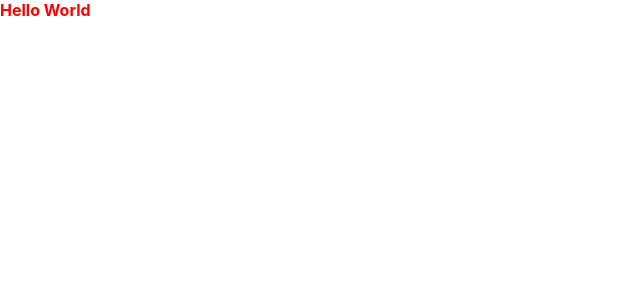
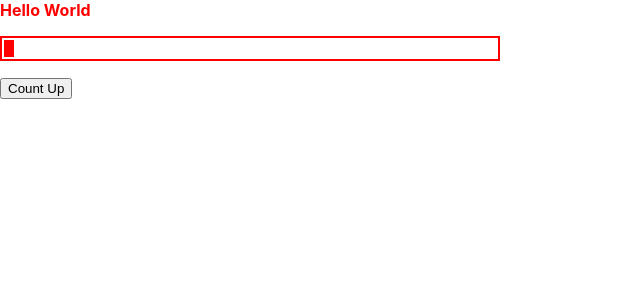
Before and after one commit to honjio/graphql-recoil-example, a Next.js app: page / in a window 1280 px wide. Shown: the top 300 px of the page, without its empty margins (0-640 px from the left). Built offline with nearby package versions, Linux system fonts and the light colour scheme.

Commit message:
[Add] progress コンポーネント

```diff
--- /dev/null
+++ b/src/components/progress/index.ts
@@ -0,0 +1,2 @@
+export { Progress } from './progress';
+export { useProgressUpdater } from './state';
--- /dev/null
+++ b/src/components/progress/progress.tsx
@@ -0,0 +1,36 @@
+import styled from '@emotion/styled';
+import { useProgressValue } from './state';
+
+const _Progress = styled.ul((props: { bgColor: string }) => ({
+    display: 'flex',
+    justifyContent: 'flex-start',
+    border: `2px solid ${props.bgColor}`,
+    padding: 2,
+    height: 25,
+    width: 500,
+
+    li: {
+        listStyle: 'none',
+        height: '100%',
+        width: 10,
+        backgroundColor: props.bgColor,
+    }
+}));
+
+type ProgressProps = {
+    bgColor: string;
+};
+
+export const Progress = (props: ProgressProps) => {
+    console.log('Render Progress');
+    const length = useProgressValue();
+    return (
+        <_Progress bgColor={props.bgColor}>
+            {
+                [...Array(length)].map((_, i) => {
+                    return <li key={i}></li>;
+                })
+            }
+        </_Progress>
+    );
+}
--- /dev/null
+++ b/src/components/progress/state.ts
@@ -0,0 +1,16 @@
+import { atom, useRecoilValue, useSetRecoilState } from "recoil";
+
+const progressState = atom({
+    key: 'progressState',
+    default: 1,
+});
+
+export const useProgressValue = () => {
+    const length = useRecoilValue(progressState);
+    return length;
+};
+
+export const useProgressUpdater = () => {
+    const UpdateProgress = useSetRecoilState(progressState);
+    return UpdateProgress;
+};
--- a/src/pages/index.tsx
+++ b/src/pages/index.tsx
@@ -1,8 +1,26 @@
 import type { NextPage } from 'next'
 import { Hello } from '../components/hello'
+import { Progress, useProgressUpdater } from '../components/progress'
+
+let count = 1;
 
 const Home: NextPage = () => {
-  return <Hello />
+  console.log('Render Home');
+  const UpdateProgress = useProgressUpdater();
+
+  const click = () => {
+    // TODO: page 側で count を管理しない
+    count++;
+    UpdateProgress(count);
+  };
+
+  return (
+    <div>
+      <Hello />
+      <Progress bgColor={'red'} />
+      <button type="button" onClick={click}>Count Up</button>
+    </div>
+  )
 };
 
 export default Home
```
